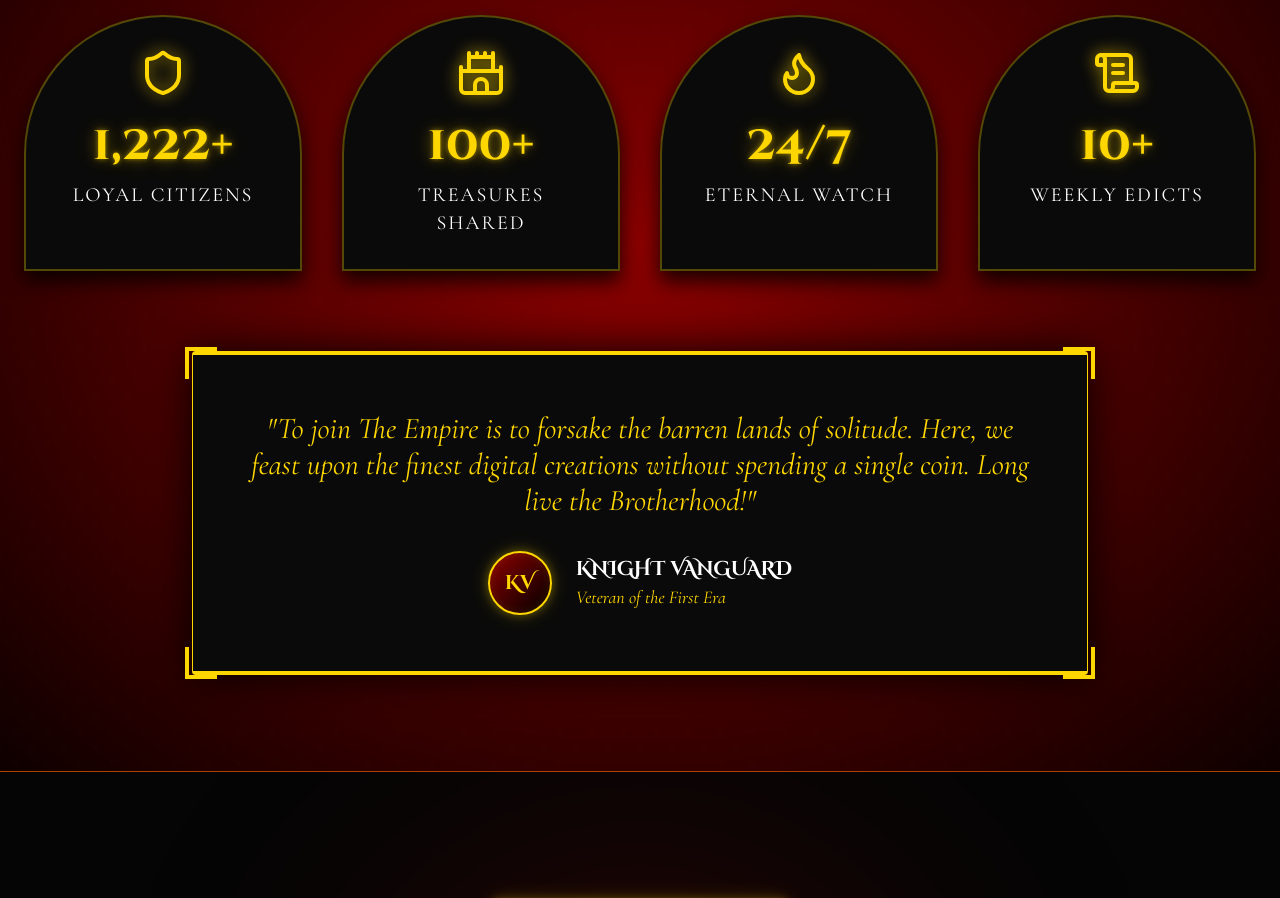
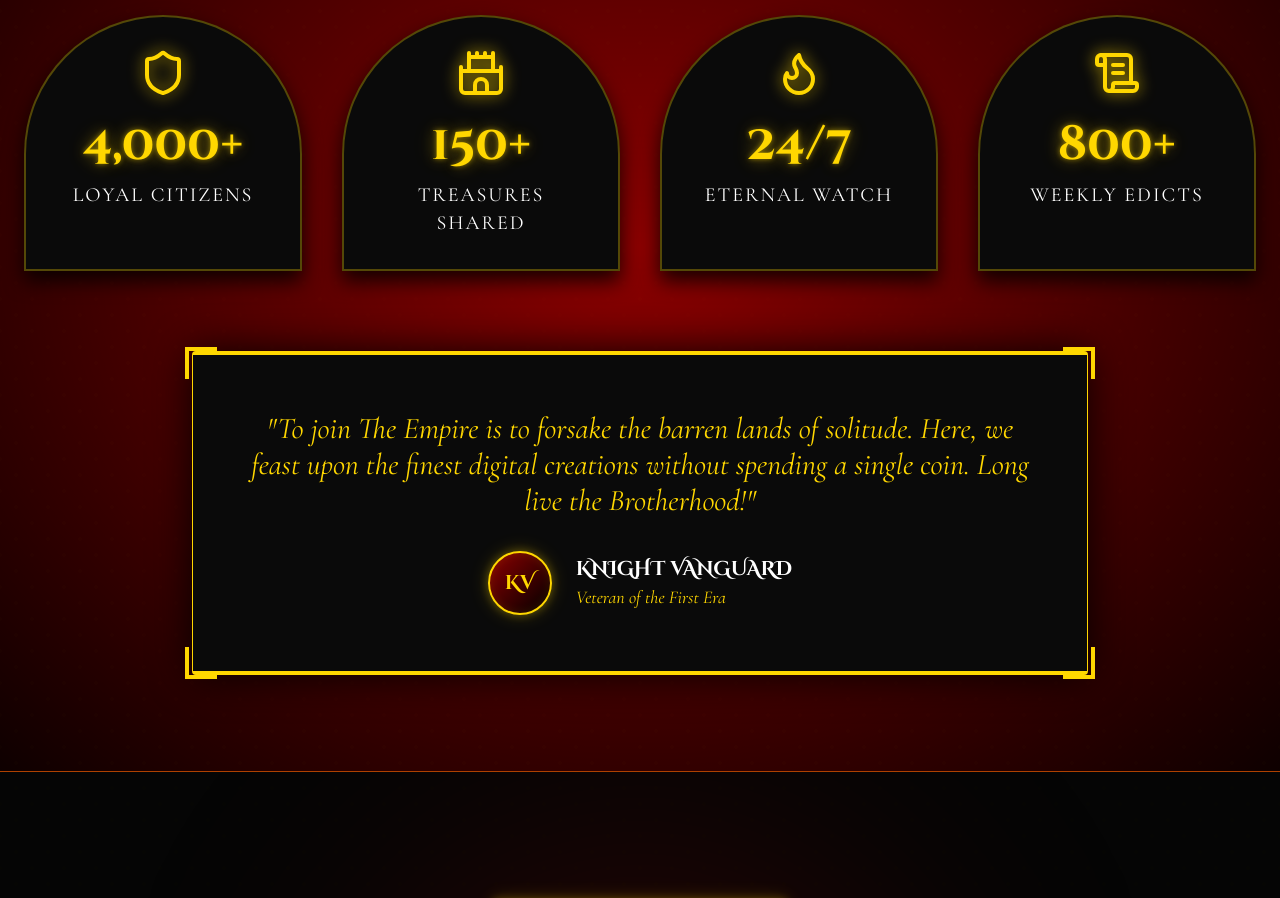
Before and after one commit to ArthavWalia/THE_EMPEROR, a React (Vite) app: page / in a window 1280 px wide. Shown: the part 2940-3838 px from the top of the page. Built offline with nearby package versions, Linux system fonts and the light colour scheme.

Commit message:
Update CommunityHighlights.jsx

```diff
--- a/src/components/CommunityHighlights.jsx
+++ b/src/components/CommunityHighlights.jsx
@@ -49,10 +49,10 @@ const CommunityHighlights = () => {
         </div>
 
         <div className="grid grid-cols-2 lg:grid-cols-4 gap-6 md:gap-10 mb-20">
-          <StatBox icon={Shield} value="1,222+" label="Loyal Citizens" delay={0} />
-          <StatBox icon={Castle} value="100+" label="Treasures Shared" delay={0.2} />
+          <StatBox icon={Shield} value="4,000+" label="Loyal Citizens" delay={0} />
+          <StatBox icon={Castle} value="150+" label="Treasures Shared" delay={0.2} />
           <StatBox icon={Flame} value="24/7" label="Eternal Watch" delay={0.4} />
-          <StatBox icon={ScrollText} value="10+" label="Weekly Edicts" delay={0.6} />
+          <StatBox icon={ScrollText} value="800+" label="Weekly Edicts" delay={0.6} />
         </div>
 
         <motion.div
```
